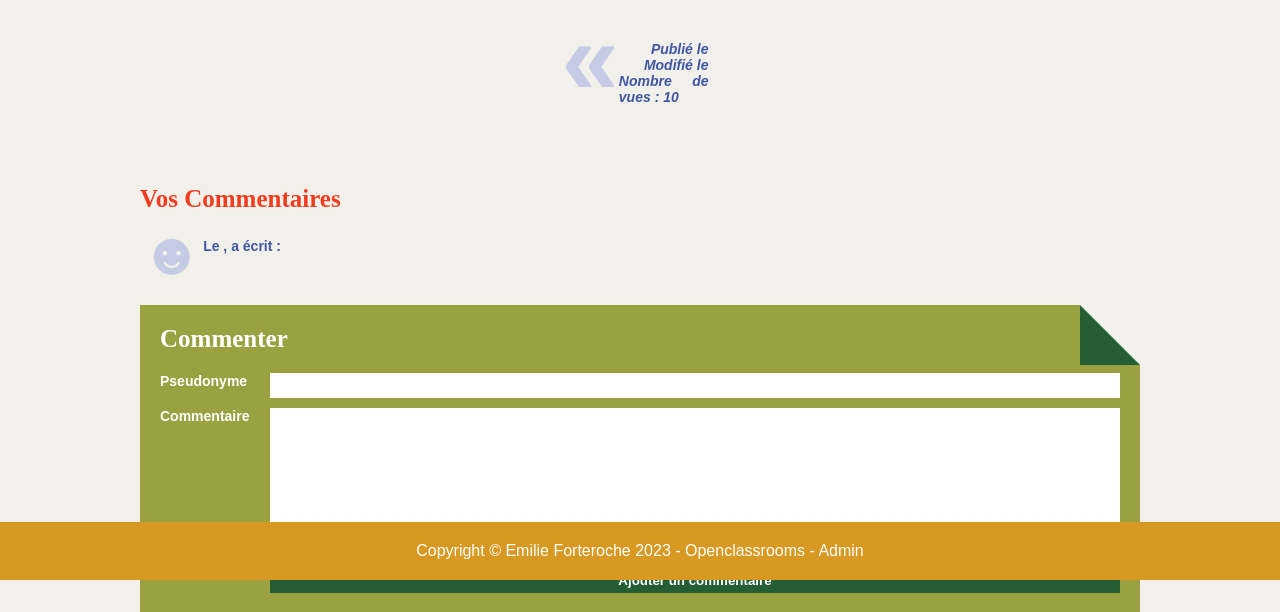
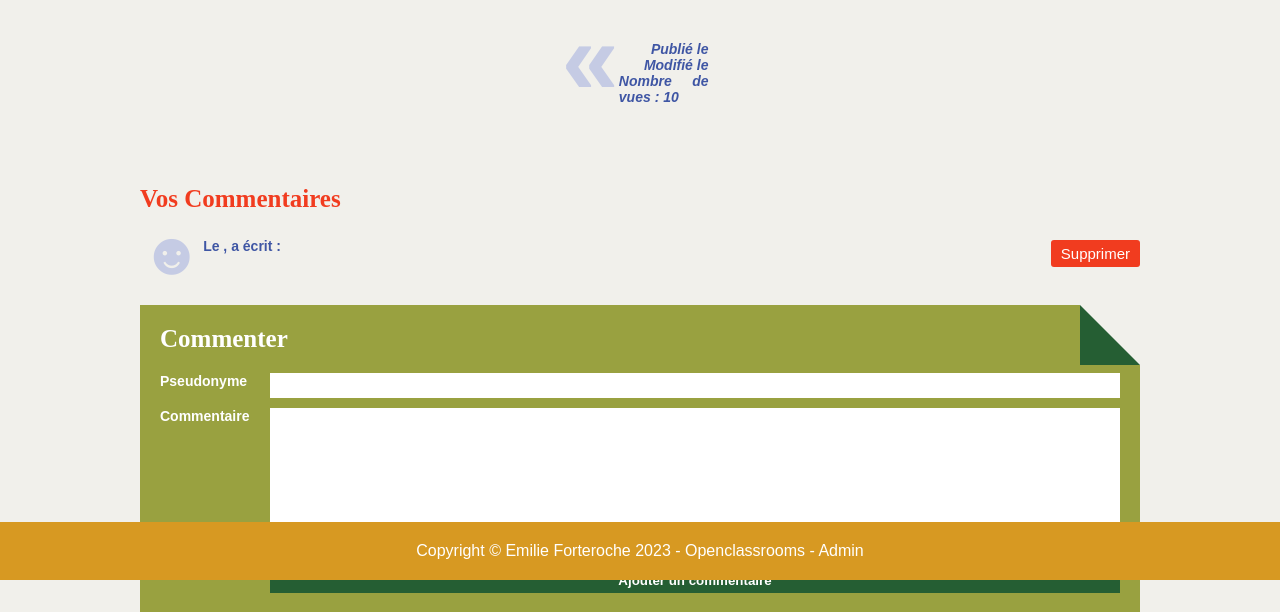
Before and after one commit to gregmelo/blog-forteroche, a PHP site: template views/templates/detailArticle.php in a window 1280 px wide. Shown: the part 220-832 px from the top of the page. Run offline with PHP 8.4, Linux system fonts and the light colour scheme; the visitor is signed in with stand-in values (Sample User, id 1); the template is opened without the code that fills it: most values are stand-ins (such as "Sample title", 1, 10 or a date in 2020); data that the repository does not hold is empty; some web fonts are replaced.

Commit message:
Etape 5 : Supprimez les commentaires - ajout d'un bouton "supprimer" dans detailArticle.php - ajout de la méthode deleteComment dans AdminController.php - ajout de la route dans index.php - ajout du style pour le bouton "supprimer"

```diff
--- a/css/style.css
+++ b/css/style.css
@@ -279,6 +279,17 @@
     color: var(--quoteColor);
 }
 
+.comment {
+    display: flex;
+    width: 100%;
+    align-items: center;
+    justify-content: space-between;
+}
+
+.commentContent {
+    display: flex;
+    width: 80%;
+}
 /* On redéfinit certaines parties du "info" pour l'affichage dans les commentaires */
 .detailComment .info {
     margin: 5px 0 5px 0;
@@ -287,6 +298,26 @@
 
 .detailComment .content {
     margin: 5px 0 5px 0;
+}
+
+.btn-supprimer {
+    width: 20%;
+    text-align: end;
+}
+
+.btn-supprimer a {
+    background-color: #f13c1f;
+    color: white;
+    border: none;
+    padding: 5px 10px;
+    margin-top: 5px;
+    cursor: pointer;
+    border-radius: 3px;
+    font-size: 15px;
+}
+
+.btn-supprimer a:hover {
+    background-color: #d79922;
 }
 
 /* Page d'erreur */
--- a/index.php
+++ b/index.php
@@ -79,6 +79,11 @@
             $adminController->moreInformations();
             break;
 
+        case 'deleteComment':
+            $adminController = new AdminController();
+            $adminController->deleteComment();
+            break;
+
         default:
             throw new Exception("La page demandée n'existe pas.");
     }
--- a/views/templates/detailArticle.php
+++ b/views/templates/detailArticle.php
@@ -1,4 +1,5 @@
 <?php
+
 /**
  * Ce template affiche un article et ses commentaires.
  * Il affiche également un formulaire pour ajouter un commentaire.
@@ -33,10 +34,18 @@
         echo '<ul>';
         foreach ($comments as $comment) {
             echo '<li>';
-                echo '  <div class="smiley">☻</div>';
-                echo '  <div class="detailComment">';
-                echo '      <h3 class="info">Le ' . Utils::convertDateToFrenchFormat($comment->getDateCreation()) . ", " . Utils::format($comment->getPseudo()) . ' a écrit :</h3>';
-                echo '      <p class="content">' . Utils::format($comment->getContent()) . '</p>';
+            echo '  <div class="comment">';
+            echo '      <div class="commentContent">';
+            echo '          <div class="smiley">☻</div>';
+            echo '          <div class="detailComment">';
+            echo '              <h3 class="info">Le ' . Utils::convertDateToFrenchFormat($comment->getDateCreation()) . ", " . Utils::format($comment->getPseudo()) . ' a écrit :</h3>';
+            echo '              <p class="content">' . Utils::format($comment->getContent()) . '</p>';
+            echo '          </div>';
+            echo '      </div>';
+            // Afficher le bouton si admin connecté
+            if (isset($_SESSION['user'])) {
+                echo    '<div class="btn-supprimer"><a href="index.php?action=deleteComment&id=' . $comment->getId() . '" ' . Utils::askConfirmation("Êtes-vous sûr de vouloir supprimer ce commentaire ?") . '>Supprimer</a></div>';
+            }
             echo '  </div>';
             echo '</li>';
         }
--- a/views/templates/main.php
+++ b/views/templates/main.php
@@ -13,7 +13,7 @@
 <head>
     <meta charset="UTF-8">
     <meta name="viewport" content="width=device-width, initial-scale=1.0">
-    <title>Emilie Forteroche</title>
+    <title>Bloc Emilie Forteroche <?= isset($title) ? " - $title" : "" ?></title>
     <link rel="stylesheet" href="./css/style.css">
 </head>
 
```
Also changed, not shown: controllers/AdminController.php (+16 -0 lines). Lines whose indentation alone changed are shown as unchanged.
